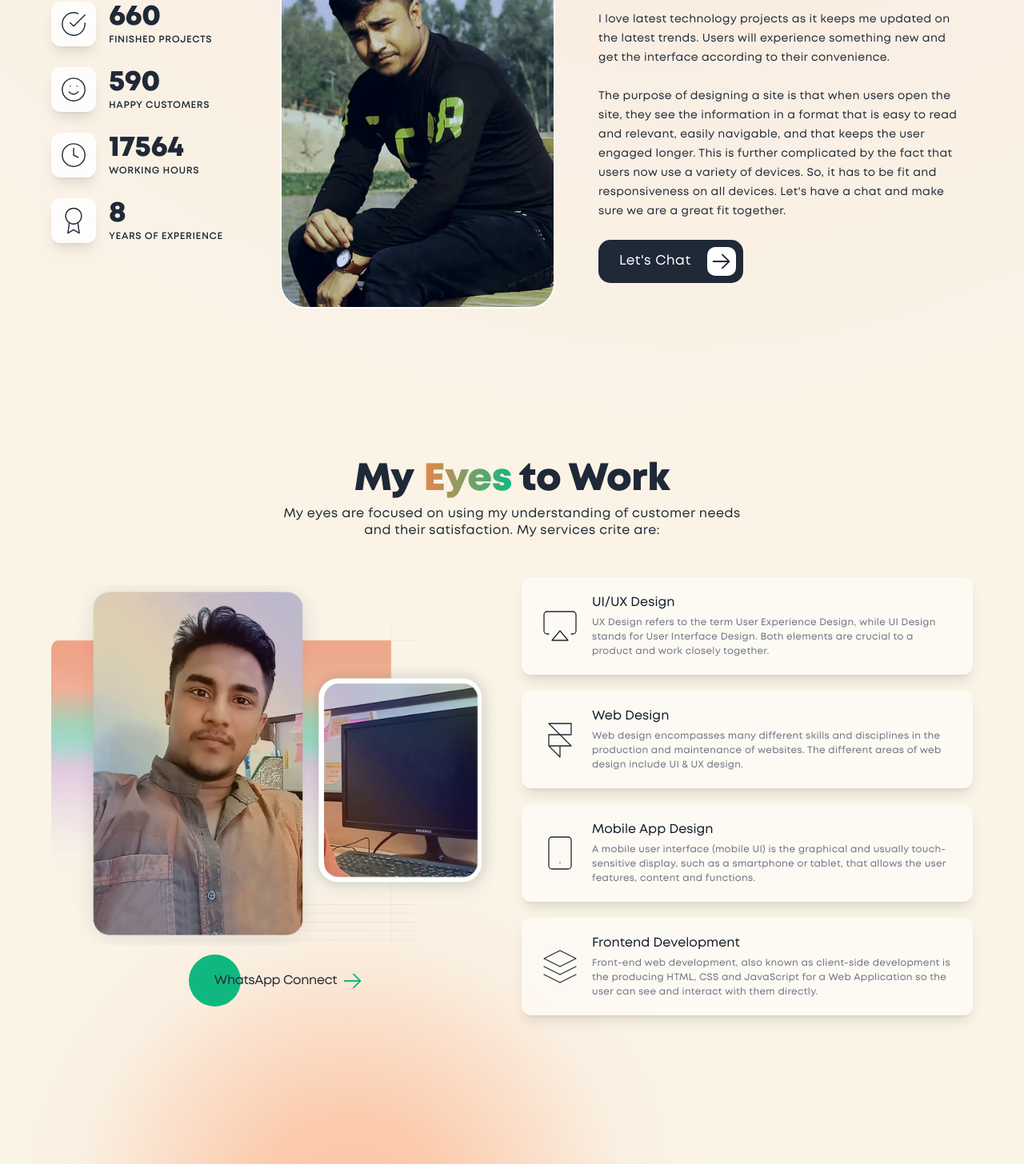
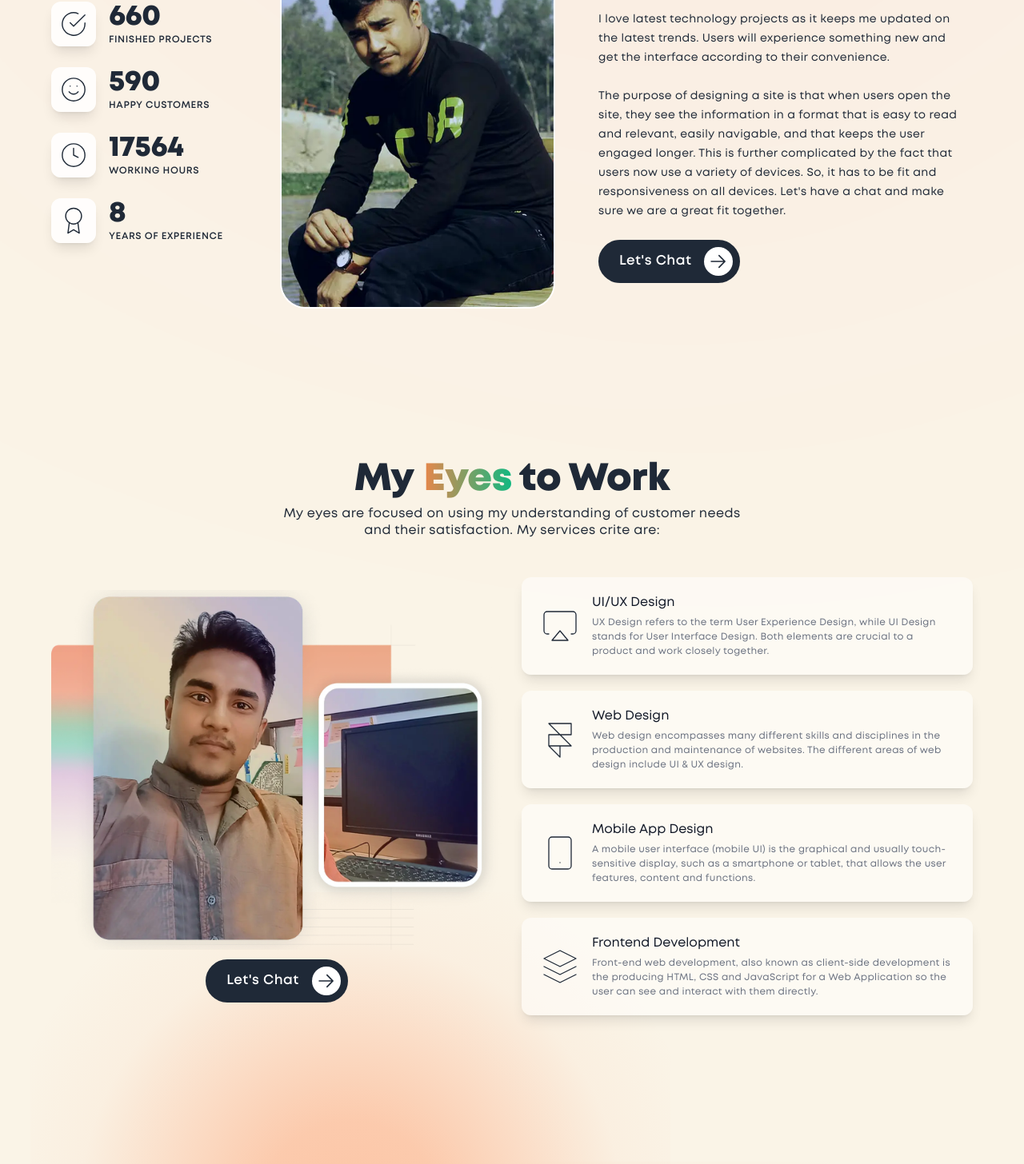
Before and after one commit to ToukirRj/Portfolio, a React (Vite) app: page / in a window 1280 px wide. Shown: the part 1040-2496 px from the top of the page at 80% size. Built offline with nearby package versions, Linux system fonts and the light colour scheme.

Commit message:
no message

```diff
--- a/src/components/Eyes.jsx
+++ b/src/components/Eyes.jsx
@@ -20,12 +20,13 @@ const Eyes = () => {
                             <div className="sm:w-1/2 w-full">
                                 <img src={Mission} className="mx-auto max-w-full" alt="me" loading="lazy"/>
                                 <div className="mt-3 flex justify-center">
-                                    <Link target="_blank" to="https://wa.me/8801753778070" className="group h-[65px] relative flex items-center">
-                                        <div className="absolute top-0 bottom-0 left-0 my-auto w-[65px] h-[65px] group-hover:left-[84%] group-hover:w-[20px] group-hover:h-[20px] rounded-[65px] bg-[#10B880] transition-all duration-[.5s]"></div>
-                                        <div className="relative ms-[32px] me-[5px] group-hover:me-[15px] transition-all duration-[.5s] text-[#1F2937]">WhatsApp Connect</div>
-                                        <div className="relative">
-                                            <svg xmlns="http://www.w3.org/2000/svg" width="30" height="30" viewBox="0 0 1024 1024"><path fill="#10B880" d="M754.752 480H160a32 32 0 1 0 0 64h594.752L521.344 777.344a32 32 0 0 0 45.312 45.312l288-288a32 32 0 0 0 0-45.312l-288-288a32 32 0 1 0-45.312 45.312L754.752 480z"/></svg>
-                                        </div>
+                                    <Link to="https://wa.me/8801753778070" target="_blank" className="group h-[54px] w-auto relative flex items-center rounded-full ps-6 pe-[7px] border-2 border-[#1F2937] bg-[#1F2937]">
+                                        <span className='text-[#fff] group-hover:text-[#FB8245] text-[17px] font-[500] pe-4 tracking-wide'>Let's Chat</span>
+                                        <span className='w-[36px] h-[36px] rounded-full bg-[#fff] group-hover:bg-[#FB8245] flex items-center justify-center'>
+                                            <svg xmlns="http://www.w3.org/2000/svg" width="26" height="26" viewBox="0 0 1024 1024">
+                                                <path fill="#1F2937" d="M754.752 480H160a32 32 0 1 0 0 64h594.752L521.344 777.344a32 32 0 0 0 45.312 45.312l288-288a32 32 0 0 0 0-45.312l-288-288a32 32 0 1 0-45.312 45.312L754.752 480z"/>
+                                            </svg>
+                                        </span>
                                     </Link>
                                 </div>
                             </div>
--- a/src/components/Myself.jsx
+++ b/src/components/Myself.jsx
@@ -44,17 +44,10 @@ const Myself = () => {
                                         So, it has to be fit and responsiveness on all devices. Let's have a chat and make sure we are a great fit together.
                                     </p>
                                     <div className="mt-6 flex justify-start">
-                                        {/* <Link to="skype:live:to.toukir.rahman?chat" className="group h-[65px] relative flex items-center">
-                                            <div className="absolute top-0 bottom-0 left-0 my-auto w-[65px] h-[65px] group-hover:left-[84%] group-hover:w-[20px] group-hover:h-[20px] rounded-[65px] bg-[#10B880] transition-all duration-[.5s]"></div>
-                                            <div className="relative ms-[32px] me-[5px] group-hover:me-[15px] transition-all duration-[.5s] text-[#1F2937]">Start Skype Chat</div>
-                                            <div className="relative">
-                                                <svg xmlns="http://www.w3.org/2000/svg" width="30" height="30" viewBox="0 0 1024 1024"><path fill="#10B880" d="M754.752 480H160a32 32 0 1 0 0 64h594.752L521.344 777.344a32 32 0 0 0 45.312 45.312l288-288a32 32 0 0 0 0-45.312l-288-288a32 32 0 1 0-45.312 45.312L754.752 480z"/></svg>
-                                            </div>
-                                        </Link> */}
-                                        <Link to="skype:live:to.toukir.rahman?chat" className="group h-[54px] w-auto relative flex items-center rounded-[15px] ps-6 pe-[7px] border-2 border-[#1F2937] bg-[#1F2937]">
-                                            <span className='text-[#fff] group-hover:text-[#FB8245] text-[17px] font-[400] pe-5 tracking-wide'>Let's Chat</span>
-                                            <span className='w-[36px] h-[36px] rounded-[10px] bg-[#fff] group-hover:bg-[#FB8245] flex items-center justify-center'>
-                                                <svg xmlns="http://www.w3.org/2000/svg" width="30" height="30" viewBox="0 0 1024 1024">
+                                        <Link to="https://wa.me/8801753778070" target="_blank" className="group h-[54px] w-auto relative flex items-center rounded-full ps-6 pe-[7px] border-2 border-[#1F2937] bg-[#1F2937]">
+                                            <span className='text-[#fff] group-hover:text-[#FB8245] text-[17px] font-[500] pe-4 tracking-wide'>Let's Chat</span>
+                                            <span className='w-[36px] h-[36px] rounded-full bg-[#fff] group-hover:bg-[#FB8245] flex items-center justify-center'>
+                                                <svg xmlns="http://www.w3.org/2000/svg" width="26" height="26" viewBox="0 0 1024 1024">
                                                     <path fill="#1F2937" d="M754.752 480H160a32 32 0 1 0 0 64h594.752L521.344 777.344a32 32 0 0 0 45.312 45.312l288-288a32 32 0 0 0 0-45.312l-288-288a32 32 0 1 0-45.312 45.312L754.752 480z"/>
                                                 </svg>
                                             </span>
```
